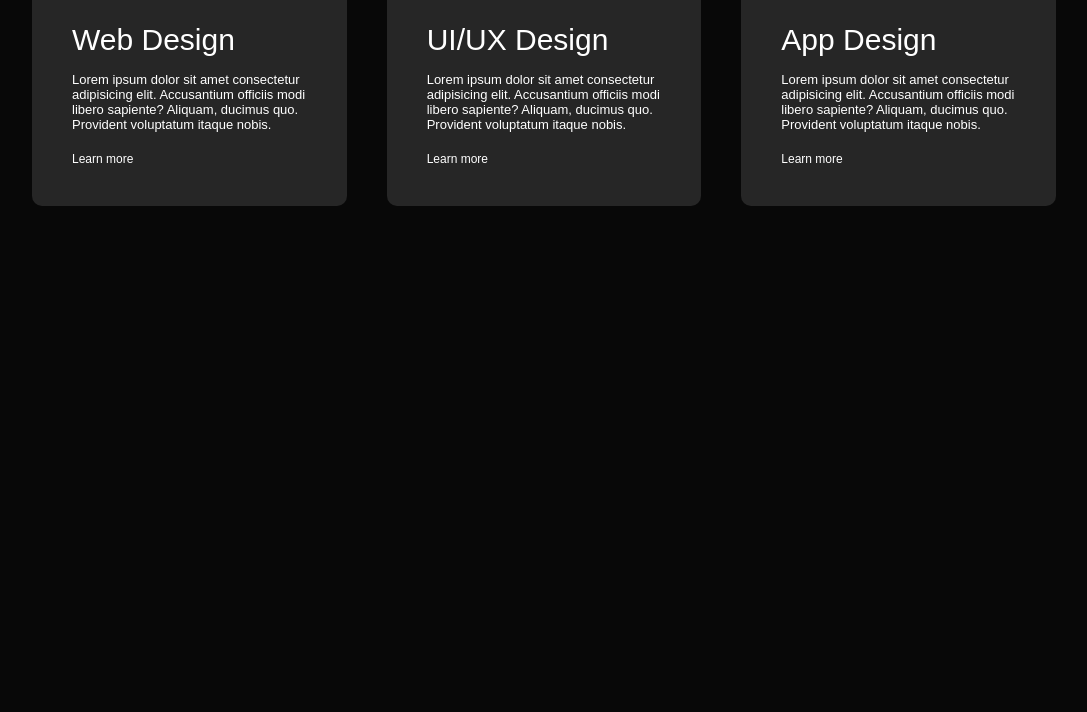
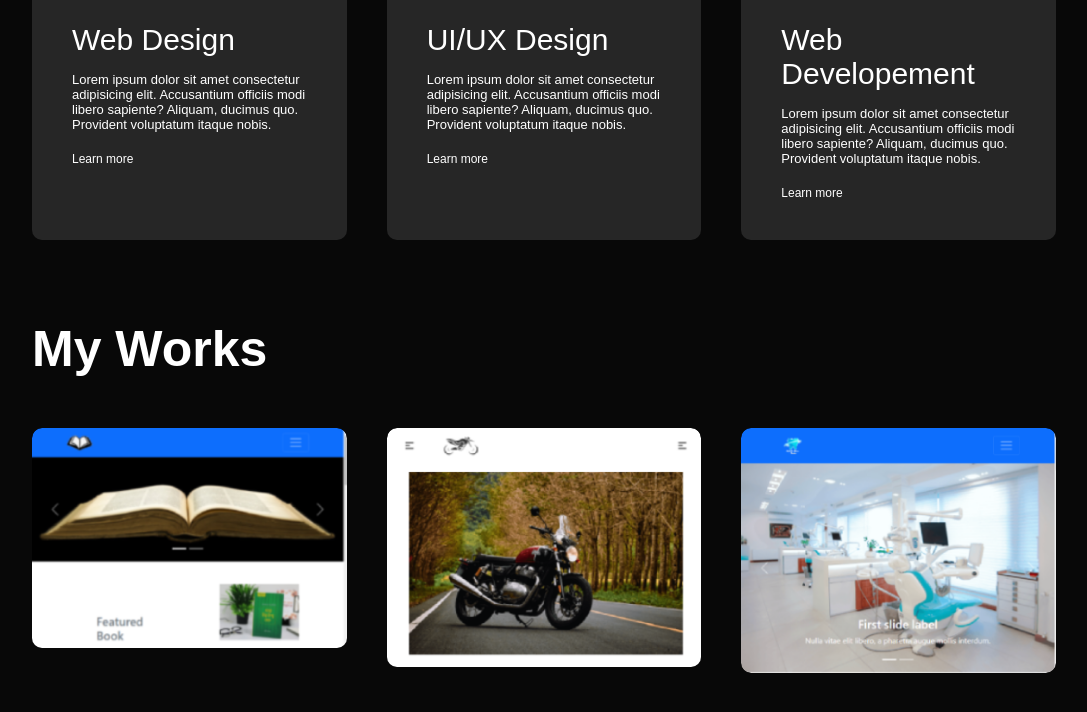
Before and after one commit to aklimaakhter/personal-portfolio, a plain HTML site: page index.html in a window 1280 px wide. Shown: the part 1526-2238 px from the top of the page, without its empty margins (96-1183 px from the left). Before the commit the page ends 1772 px from the top, so only its background shows below. Drawn offline with Linux system fonts and the light colour scheme.

Commit message:
portfolio part added

```diff
--- a/index.html
+++ b/index.html
@@ -21,7 +21,6 @@
                     <li><a href="#">Services</a></li>
                     <li><a href="#">Portfolio</a></li>
                     <li><a href="#">Contact</a></li>
-
                 </ul>
             </nav>
             <div class="header-text">
@@ -46,7 +45,7 @@
                           debitis animi error commodi dolorum atque deserunt omnis. Tenetur, enim.</p>
                           <div class="tab-titles">
                               <p class="tab-links active-link" onclick="opentab('skills')">Skills</p>
-                              <p class="tab-links" onclick="opentab('experience')">Experience</p>
+                              <p class="tab-links" onclick="opentab('cources')">Cources</p>
                               <p class="tab-links"  onclick="opentab('education')">Education</p>
                           </div>
                           <div class="tab-contents active-tab" id="skills">
@@ -55,7 +54,7 @@
                                   <li><span>Web Development</span><br>Web App Development</li>
                               </ul>
                           </div>
-                          <div class="tab-contents" id="experience">
+                          <div class="tab-contents" id="cources">
                               <ul>
                                   <li><span>2021</span><br>Web Design course complete from creative IT Institute</li>
                                   <li><span>2022-Current</span><br>Web Development course complete from Complete Web Development with Jhanker Mahbub</li>
@@ -94,11 +93,29 @@
                 </div>
                 <div>
                     <i class="fa-brands fa-app-store"></i>
-                    <h2>App Design</h2>
+                    <h2>Web Developement</h2>
                     <p>Lorem ipsum dolor sit amet consectetur adipisicing elit.
                          Accusantium officiis modi libero sapiente? Aliquam, ducimus quo.
                          Provident voluptatum itaque nobis.</p>
                     <a href="#">Learn more</a>
+                </div>
+            </div>
+        </div>
+    </div>
+    <!-- ----------portfolio---------- -->
+    <div id="portfolio">
+        <div class="container">
+            <h1 class="sub-title">My Works</h1>
+            <div class="work-list">
+                <div class="work">
+                    <img src="images/work-4.png" alt="4">
+                    <h3></h3>
+                </div>
+                <div class="work">
+                    <img src="images/work-5.png" alt="5">
+                </div>
+                <div class="work">
+                    <img src="images/work -6.png" alt="6">
                 </div>
             </div>
         </div>
--- a/styles.css
+++ b/styles.css
@@ -172,3 +172,24 @@ nav ul li a:hover::after{
     background: #ff004f;
     transform: translateY(-10px);
 }
+
+/* ----------portfolio------------ */
+#portfolio{
+    padding: 30px 0;
+}
+.work-list{
+    display: grid;
+    grid-template-columns: repeat(auto-fit, minmax(250px, 1fr));
+    grid-gap: 40px;
+    margin-top: 50px;
+}
+.work{
+    border-radius: 10px;
+    position: relative;
+    overflow: hidden;
+}
+.work img{
+    width: 100%;
+    border-radius: 10px;
+    display: block;
+}
```
Also changed, not shown: images/work -3.png (added), images/work -6.png (added), images/work-1.png (added), images/work-2.png (added), images/work-4.png (added), images/work-5.png (added).
